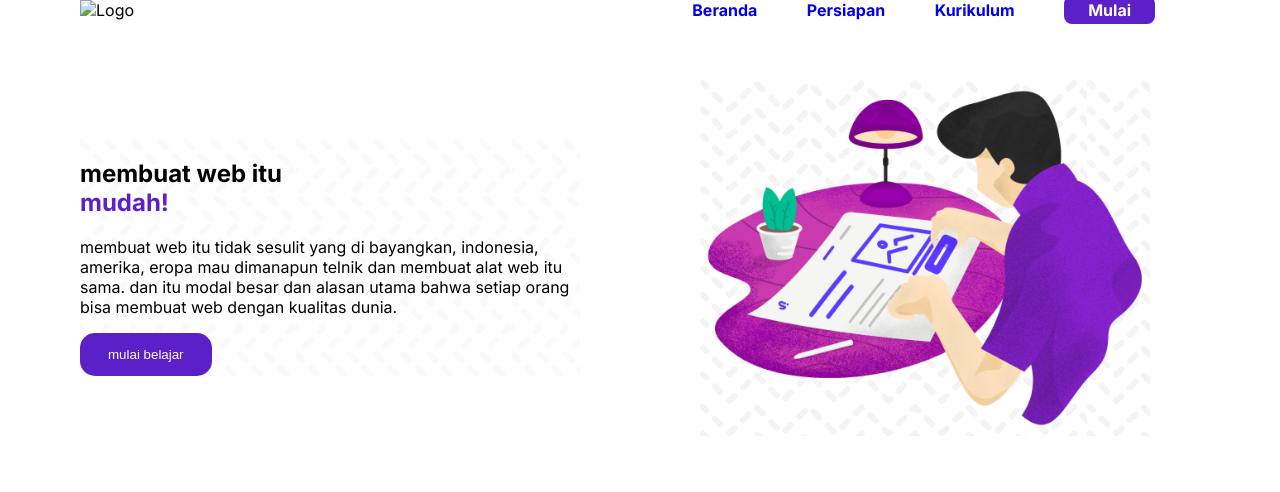
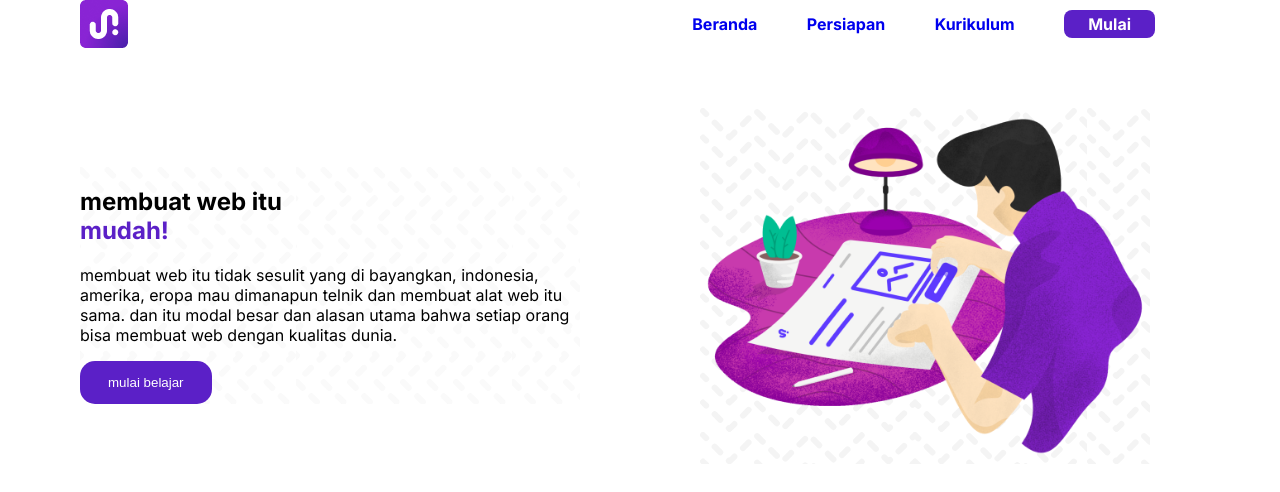
Before and after one commit to dafvalck/tugas-lama, a plain HTML site: page index.html in a window 1280 px wide. Drawn offline with Linux system fonts and the light colour scheme; a web font is replaced by a local one.

Commit message:
Update index.html

```diff
--- a/index.html
+++ b/index.html
@@ -15,7 +15,7 @@
     <header>
         <div class="container header-flex">
             <div>
-                <img src="logo-icon-normal.svg" alt="Logo">
+                <img src="logo-icon-normal.png" alt="Logo">
             </div>
             <nav class="navigation">
                 <a href="#">Beranda</a>
```
